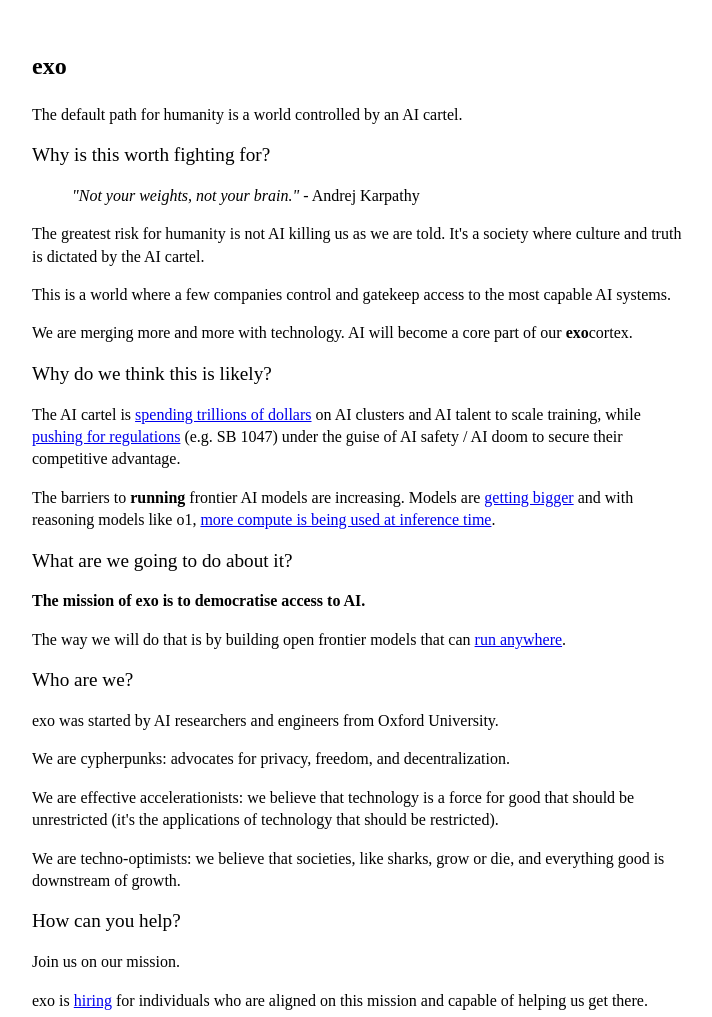
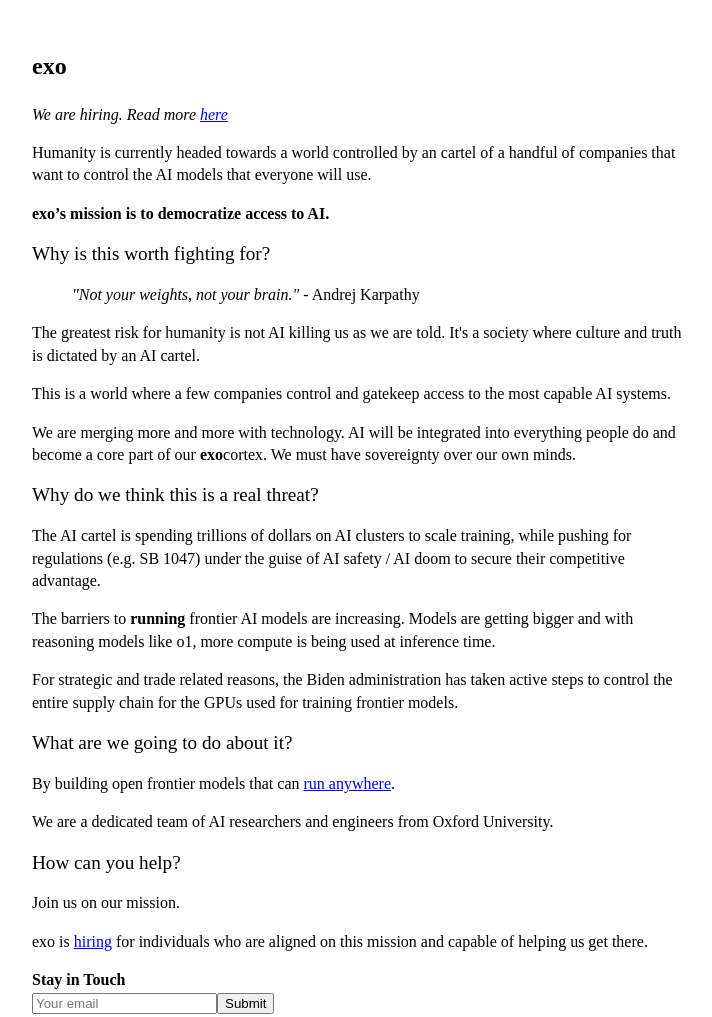
Before and after one commit to exo-explore/website, a plain HTML site: page website/index.html in a window 1280 px wide. Shown: the top 1017 px of the page, without its empty margins (283-995 px from the left). Drawn offline with Linux system fonts and the light colour scheme.

Commit message:
update website text

```diff
--- a/website/index.html
+++ b/website/index.html
@@ -69,7 +69,11 @@
     <div id="content">
       <h2>exo</h2>
 
-      <p>The default path for humanity is a world controlled by an AI cartel.</p>
+      <i>We are hiring. Read more <a href="/contact.html">here</a></i>
+
+      <p>Humanity is currently headed towards a world controlled by an cartel of a handful of companies that want to control the AI models that everyone will use.</p>
+
+      <p><b>exo’s mission is to democratize access to AI.</b></p>
 
       <h4>Why is this worth fighting for?</h4>
 
@@ -77,33 +81,25 @@
         <p><i>"Not your weights, not your brain."</i> - Andrej Karpathy</p>
       </blockquote>
 
-      <p>The greatest risk for humanity is not AI killing us as we are told. It's a society where culture and truth is dictated by the AI cartel.</p>
+      <p>The greatest risk for humanity is not AI killing us as we are told. It's a society where culture and truth is dictated by an AI cartel.</p>
 
       <p>This is a world where a few companies control and gatekeep access to the most capable AI systems.</p>
 
-      <p>We are merging more and more with technology. AI will become a core part of our <b>exo</b>cortex.</p>
+      <p>We are merging more and more with technology. AI will be integrated into everything people do and become a core part of our <b>exo</b>cortex. We must have sovereignty over our own minds.</p>
 
-      <h4>Why do we think this is likely?</h4>
+      <h4>Why do we think this is a real threat?</h4>
 
-      <p>The AI cartel is <a href="https://www.theinformation.com/articles/two-ai-developers-are-plotting-125-billion-supercomputers">spending trillions of dollars</a> on AI clusters and AI talent to scale training, while <a href="https://sfstandard.com/2024/09/09/ai-workers-support-wiener-bill/">pushing for regulations</a> (e.g. SB 1047) under the guise of AI safety / AI doom to secure their competitive advantage.</p>
+      <p>The AI cartel is spending trillions of dollars on AI clusters to scale training, while pushing for regulations (e.g. SB 1047) under the guise of AI safety / AI doom to secure their competitive advantage.</p>
 
-      <p>The barriers to <b>running</b> frontier AI models are increasing. Models are <a href="https://techcrunch.com/2024/07/23/meta-releases-its-biggest-open-ai-model-yet/">getting bigger</a> and with reasoning models like o1, <a href="https://openai.com/index/learning-to-reason-with-llms/">more compute is being used at inference time</a>.</p>
+      <p>The barriers to <b>running</b> frontier AI models are increasing. Models are getting bigger and with reasoning models like o1, more compute is being used at inference time.</p>
+
+      <p>For strategic and trade related reasons, the Biden administration has taken active steps to control the entire supply chain for the GPUs used for training frontier models.</p>
 
       <h4>What are we going to do about it?</h4>
 
-      <p><b>The mission of exo is to democratise access to AI.</b></p>
+      <p>By building open frontier models that can <a href="https://github.com/exo-explore/exo">run anywhere</a>.</p>
 
-      <p>The way we will do that is by building open frontier models that can <a href="https://github.com/exo-explore/exo">run anywhere</a>.</p>
-
-      <h4>Who are we?</h4>
-
-      <p>exo was started by AI researchers and engineers from Oxford University.</p>
-
-      <p>We are cypherpunks: advocates for privacy, freedom, and decentralization.</p>
-
-      <p>We are effective accelerationists: we believe that technology is a force for good that should be unrestricted (it's the applications of technology that should be restricted).</p>
-
-      <p>We are techno-optimists: we believe that societies, like sharks, grow or die, and everything good is downstream of growth.</p>
+      <p>We are a dedicated team of AI researchers and engineers from Oxford University.</p>
 
       <h4>How can you help?</h4>
 
```
